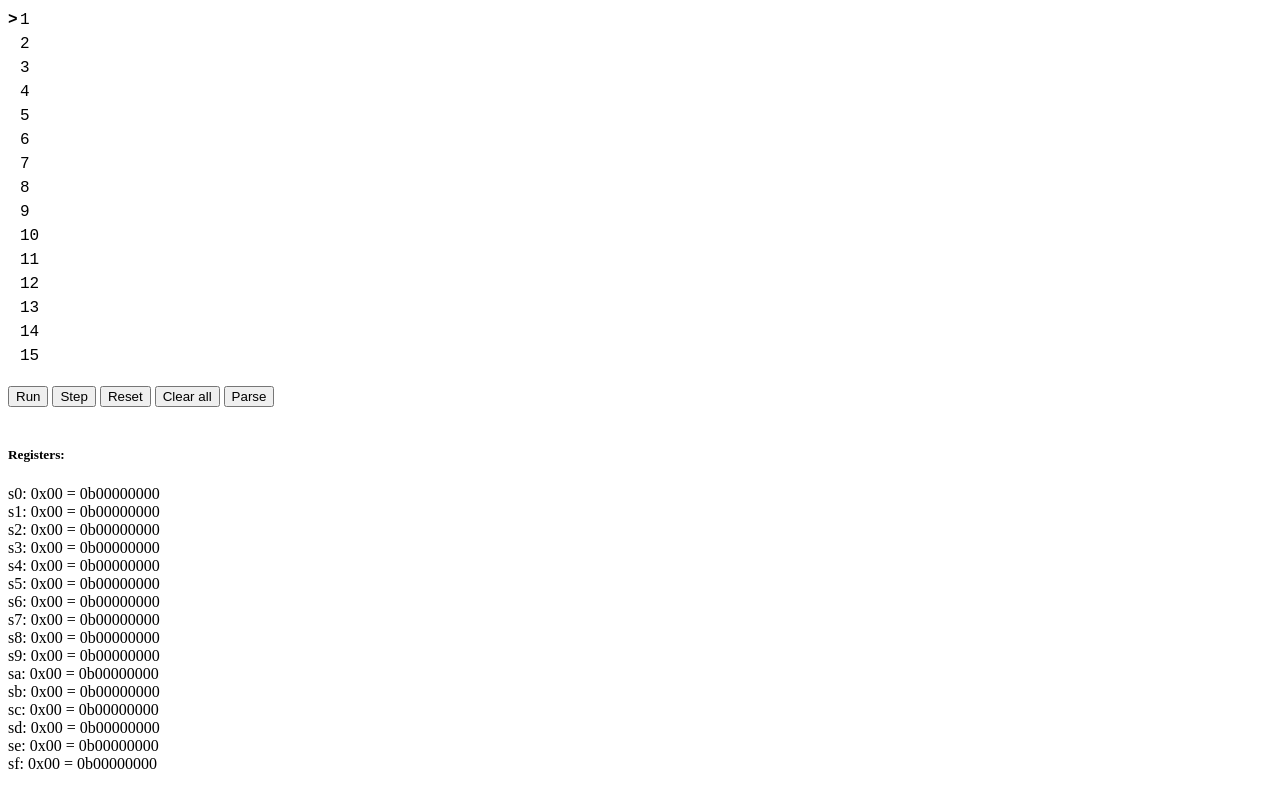
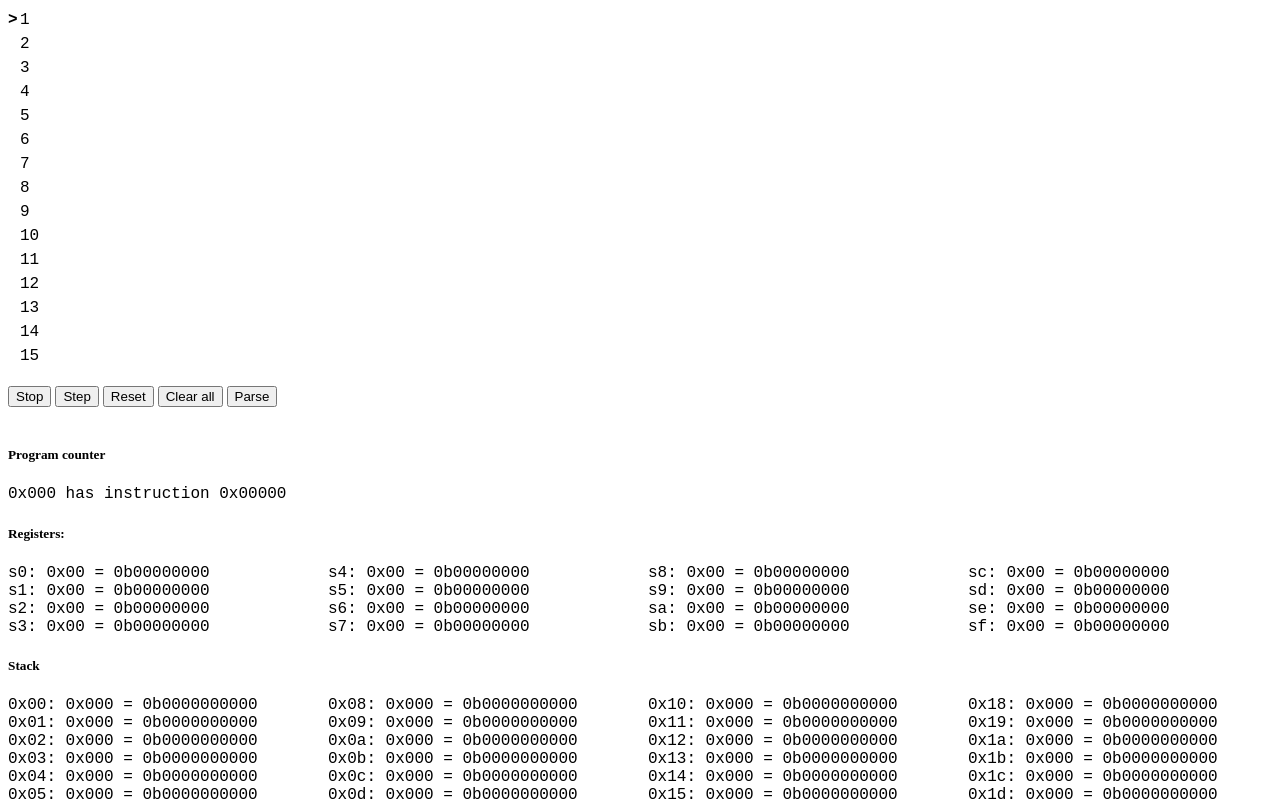
Before and after one commit to ModellbahnFreak/PBSimulator, a plain HTML site: page index.html in a window 1280 px wide. Both pictures are taken after a click on the button "Run". Shown: the top 800 px of the page. Drawn offline with Linux system fonts and the light colour scheme.

Commit message:
programcounbter output

```diff
--- a/index.html
+++ b/index.html
@@ -4,13 +4,22 @@
         <meta charset="UTF-8" />
         <meta name="viewport" content="width=device-width, initial-scale=1.0" />
         <title>PicoBlaze Interpreter</title>
+        <style>
+            .valueList {
+                column-width: 250px;
+                font-family: "Courier New", Courier, monospace;
+            }
+            .mono {
+                font-family: "Courier New", Courier, monospace;
+            }
+        </style>
     </head>
     <body>
         <div
+            class="mono"
             style="
                 position: relative;
                 display: flex;
-                font-family: 'Courier New', Courier, monospace;
                 padding-left: 12px;
                 line-height: 1.5rem;
                 overflow: auto;
@@ -56,13 +65,16 @@
         <button id="btnClear">Clear all</button>
         <button id="btnParse">Parse</button>
         <br /><br />
+        <h5>Program counter</h5>
+        <div id="programCounter" class="mono"></div>
         <h5>Registers:</h5>
-        <div id="registers"></div>
-        <br />
+        <div id="registers" class="valueList"></div>
+        <h5>Stack</h5>
+        <div id="stack" class="valueList"></div>
         <h5>RAM:</h5>
-        <div id="ram" stale="column-width: 250px;"></div>
+        <div id="ram" class="valueList"></div>
         <h5>Progmem:</h5>
-        <div id="progmem" stale="column-width: 250px;"></div>
+        <div id="progmem" class="valueList"></div>
 
         <script src="main.js" type="module"></script>
     </body>
--- a/main.js
+++ b/main.js
@@ -7,6 +7,9 @@ const ram = document.getElementById("ram");
 const registers = document.getElementById("registers");
 const progmem = document.getElementById("progmem");
 const code = document.getElementById("code");
+const run = document.getElementById("btnRun");
+const programCounter = document.getElementById("programCounter");
+const stack = document.getElementById("stack");
 
 const lineNumbers = document.getElementById("lineNumbers");
 lineNumbers.innerText = "1\n2\n3\n4\n5\n6\n7\n8\n9\n10\n11\n12\n13\n14\n15";
@@ -28,6 +31,23 @@ const pico = new PicoBlaze(() => {
                     .padStart(2, "0")} = 0b${v
                     .toString(2)
                     .padStart(8, "0")} = ${String.fromCharCode(v)}`
+        )
+        .join("\n");
+    programCounter.innerText = `0x${pico._programCounter
+        .toString(16)
+        .padStart(3, "0")} has instruction 0x${pico.instructionProm[
+        pico._programCounter
+    ]
+        .toString(16)
+        .padStart(5, "0")}`;
+    stack.innerText = [...pico._stack]
+        .map(
+            (v, i) =>
+                `0x${i.toString(16).padStart(2, "0")}: 0x${v
+                    .toString(16)
+                    .padStart(3, "0")} = 0b${v.toString(2).padStart(10, "0")}${
+                    pico._stackPointer == i ? "<< Stack pointer" : ""
+                }`
         )
         .join("\n");
 });
@@ -57,7 +77,16 @@ function compileAndShow() {
 code.addEventListener("input", compileAndShow);
 code.addEventListener("change", compileAndShow);
 document.getElementById("btnParse").addEventListener("click", compileAndShow);
-document.getElementById("btnRun").addEventListener("click", () => {});
+run.addEventListener("click", () => {
+    if (pico.shouldRun) {
+        pico.shouldRun = false;
+        run.innerText = "Run";
+    } else {
+        pico.shouldRun = true;
+        run.innerText = "Stop";
+        pico.run();
+    }
+});
 document.getElementById("btnStep").addEventListener("click", () => {
     pico.step();
 });
--- a/picoBlaze.js
+++ b/picoBlaze.js
@@ -26,6 +26,7 @@ export class PicoBlaze {
     _stackPointer = 30; //5 bit num
     _changedCallback = () => {};
 
+    shouldRun = false;
     getInput = (port) => 0xff;
     setOutput = (port, value) => {};
     instructionProm = new Uint32Array(1024); //18 bits used
@@ -36,8 +37,25 @@ export class PicoBlaze {
         }
     }
 
+    run(delay) {
+        if (shouldRun) {
+            if (this.step() === 0) {
+                setTimeout(
+                    delay,
+                    (() => {
+                        this.run(delay);
+                    }).bind(this),
+                    delay ?? 500
+                );
+            }
+        }
+    }
+
     step() {
         const instr = this.instructionProm[this._programCounter];
+        if (instr === 0) {
+            return 1;
+        }
         const opCode = (instr & 0xff000) >> 12;
         const opReg1 = (instr & 0xf00) >> 8;
         const opReg2 = (instr & 0xf0) >> 4;
@@ -293,6 +311,7 @@ export class PicoBlaze {
             aluOpCode
         );
         this._programCounter = (this._programCounter + 1) % 1024;
+        return 0;
     }
 
     clearRegisters() {
```
